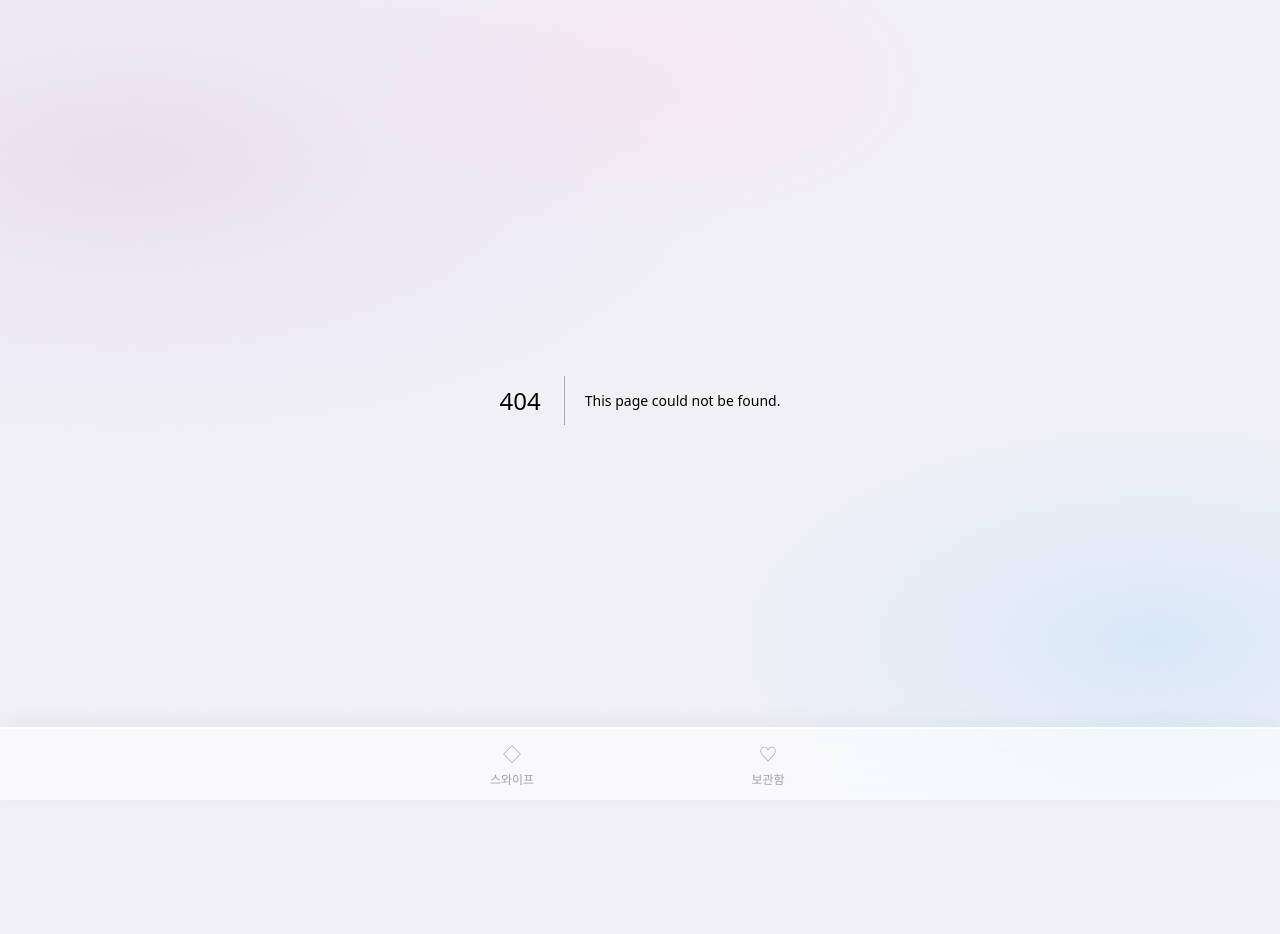
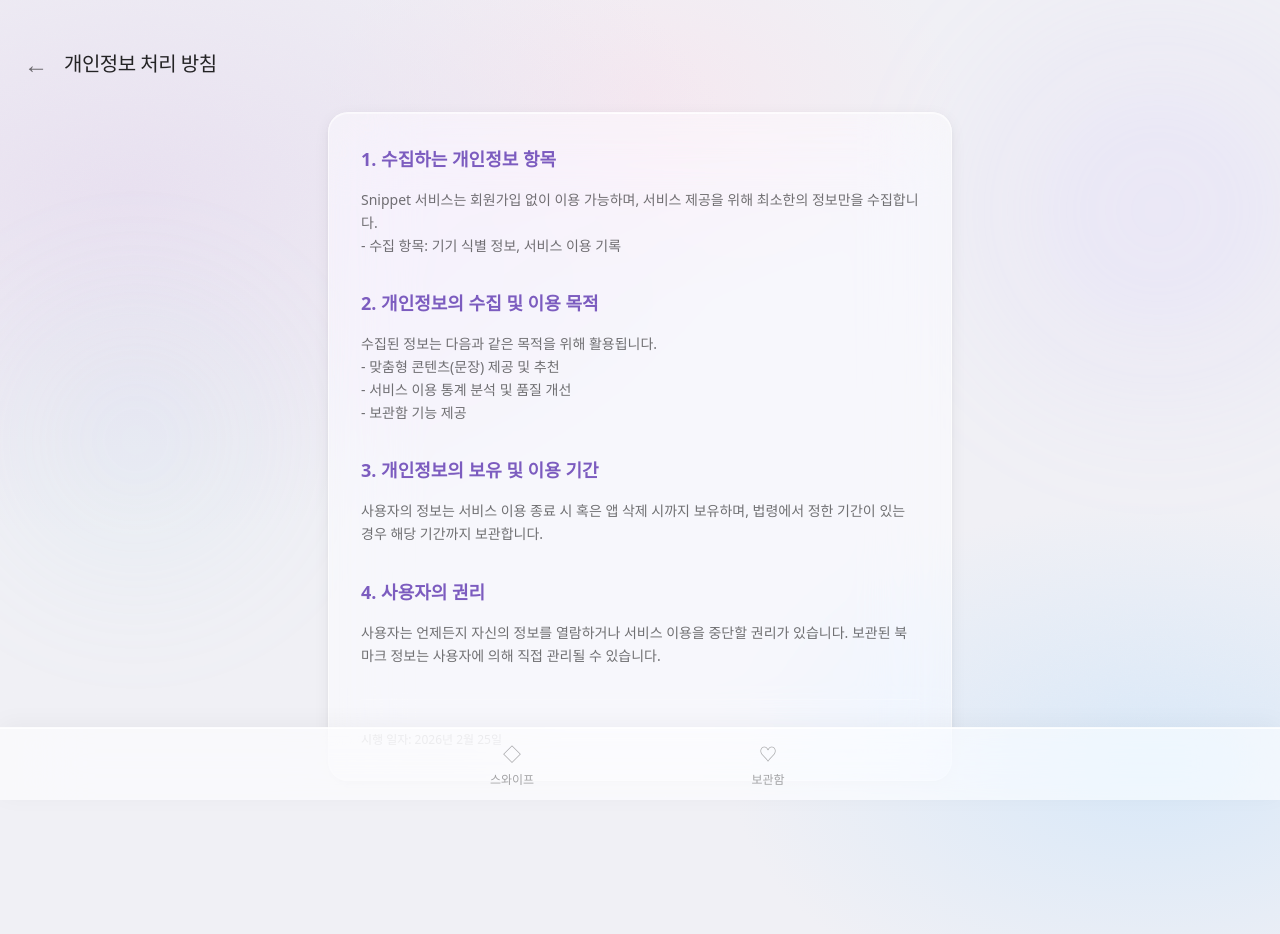
Before and after one commit to kobums/snippet_web, a Next.js app: page /privacy in a window 1280 px wide. Before the commit this address had no page. Shown: the top 934 px of the page. Before the commit the page ends 800 px from the top, so only its background shows below. Built offline with nearby package versions, Linux system fonts and the light colour scheme.

Commit message:
feat(privacy): 개인정보 처리 방침 페이지 추가

```diff
--- /dev/null
+++ b/src/app/privacy/page.tsx
@@ -0,0 +1,91 @@
+import Link from "next/link";
+
+export default function PrivacyPage() {
+  return (
+    <main className="min-h-dvh flex flex-col content-layer pb-32">
+      {/* 배경 컬러 오브 (메인 페이지와 통일감 유지) */}
+      <div className="fixed inset-0 pointer-events-none overflow-hidden z-0">
+        <div
+          className="absolute w-[500px] h-[500px] rounded-full opacity-20 blur-3xl"
+          style={{
+            background: "radial-gradient(circle, #c8b6ff 0%, transparent 70%)",
+            top: "-5%",
+            right: "-10%",
+          }}
+        />
+        <div
+          className="absolute w-[400px] h-[400px] rounded-full opacity-15 blur-3xl"
+          style={{
+            background: "radial-gradient(circle, #a8d8ea 0%, transparent 70%)",
+            bottom: "20%",
+            left: "-5%",
+          }}
+        />
+      </div>
+
+      {/* 헤더 */}
+      <header className="flex items-center px-6 pt-12 pb-8 content-layer">
+        <Link href="/" className="text-2xl mr-4" style={{ color: "var(--lg-text-secondary)" }}>
+          &larr;
+        </Link>
+        <h1
+          className="text-xl font-light tracking-tight"
+          style={{ color: "var(--lg-text-primary)" }}
+        >
+          개인정보 처리 방침
+        </h1>
+      </header>
+
+      {/* 컨텐츠 영역 */}
+      <section className="flex-1 px-6 content-layer max-w-2xl mx-auto w-full">
+        <div className="liquid-panel p-8 space-y-8 mb-12">
+          <div className="space-y-4">
+            <h2 className="text-lg font-semibold" style={{ color: "var(--lg-accent)" }}>
+              1. 수집하는 개인정보 항목
+            </h2>
+            <p className="text-sm leading-relaxed" style={{ color: "var(--lg-text-secondary)" }}>
+              Snippet 서비스는 회원가입 없이 이용 가능하며, 서비스 제공을 위해 최소한의 정보만을 수집합니다.
+              <br />- 수집 항목: 기기 식별 정보, 서비스 이용 기록
+            </p>
+          </div>
+
+          <div className="space-y-4">
+            <h2 className="text-lg font-semibold" style={{ color: "var(--lg-accent)" }}>
+              2. 개인정보의 수집 및 이용 목적
+            </h2>
+            <p className="text-sm leading-relaxed" style={{ color: "var(--lg-text-secondary)" }}>
+              수집된 정보는 다음과 같은 목적을 위해 활용됩니다.
+              <br />- 맞춤형 콘텐츠(문장) 제공 및 추천
+              <br />- 서비스 이용 통계 분석 및 품질 개선
+              <br />- 보관함 기능 제공
+            </p>
+          </div>
+
+          <div className="space-y-4">
+            <h2 className="text-lg font-semibold" style={{ color: "var(--lg-accent)" }}>
+              3. 개인정보의 보유 및 이용 기간
+            </h2>
+            <p className="text-sm leading-relaxed" style={{ color: "var(--lg-text-secondary)" }}>
+              사용자의 정보는 서비스 이용 종료 시 혹은 앱 삭제 시까지 보유하며, 법령에서 정한 기간이 있는 경우 해당 기간까지 보관합니다.
+            </p>
+          </div>
+
+          <div className="space-y-4">
+            <h2 className="text-lg font-semibold" style={{ color: "var(--lg-accent)" }}>
+              4. 사용자의 권리
+            </h2>
+            <p className="text-sm leading-relaxed" style={{ color: "var(--lg-text-secondary)" }}>
+              사용자는 언제든지 자신의 정보를 열람하거나 서비스 이용을 중단할 권리가 있습니다. 보관된 북마크 정보는 사용자에 의해 직접 관리될 수 있습니다.
+            </p>
+          </div>
+
+          <div className="pt-8 border-t border-white/20">
+            <p className="text-xs" style={{ color: "var(--lg-text-tertiary)" }}>
+              시행 일자: 2026년 2월 25일
+            </p>
+          </div>
+        </div>
+      </section>
+    </main>
+  );
+}
```
